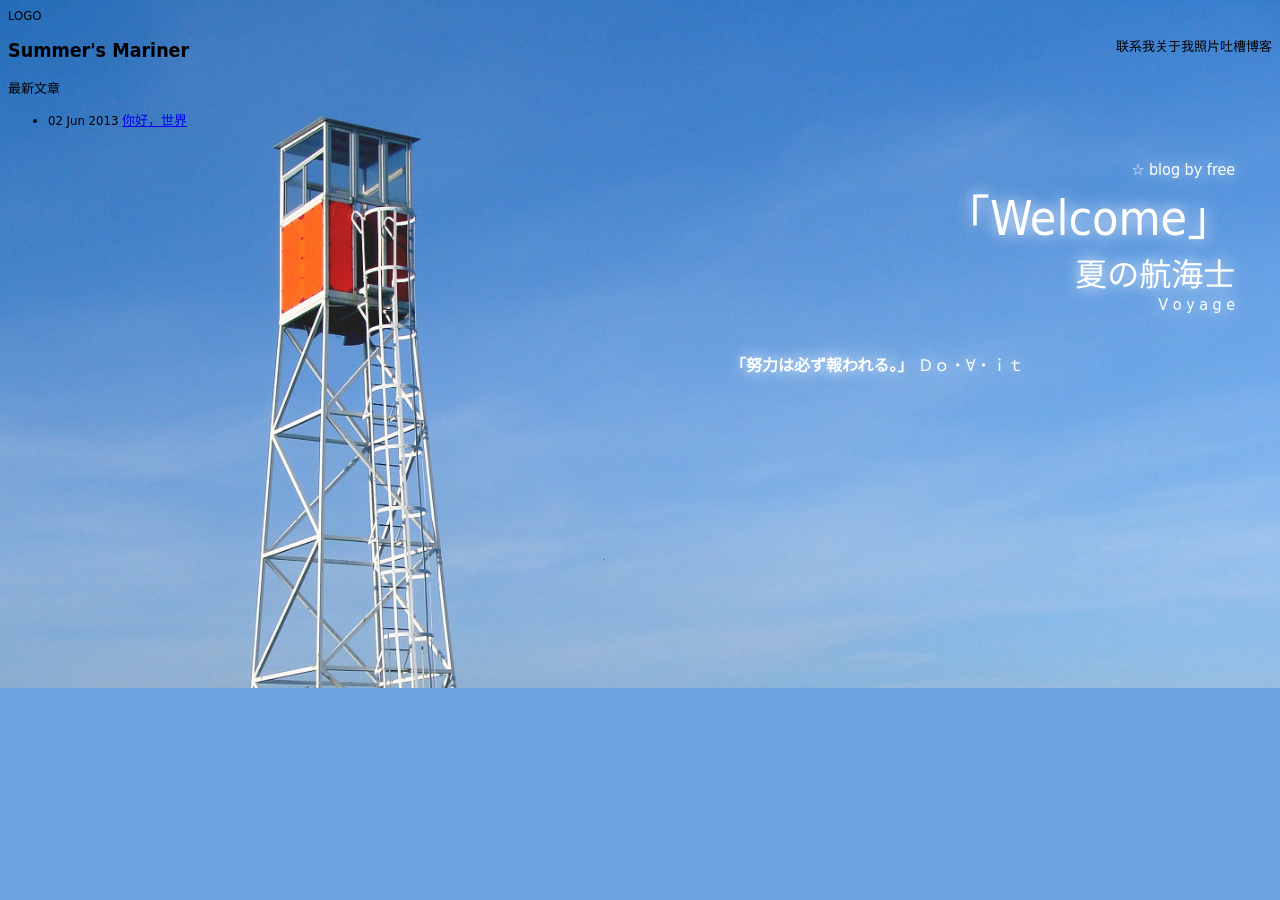
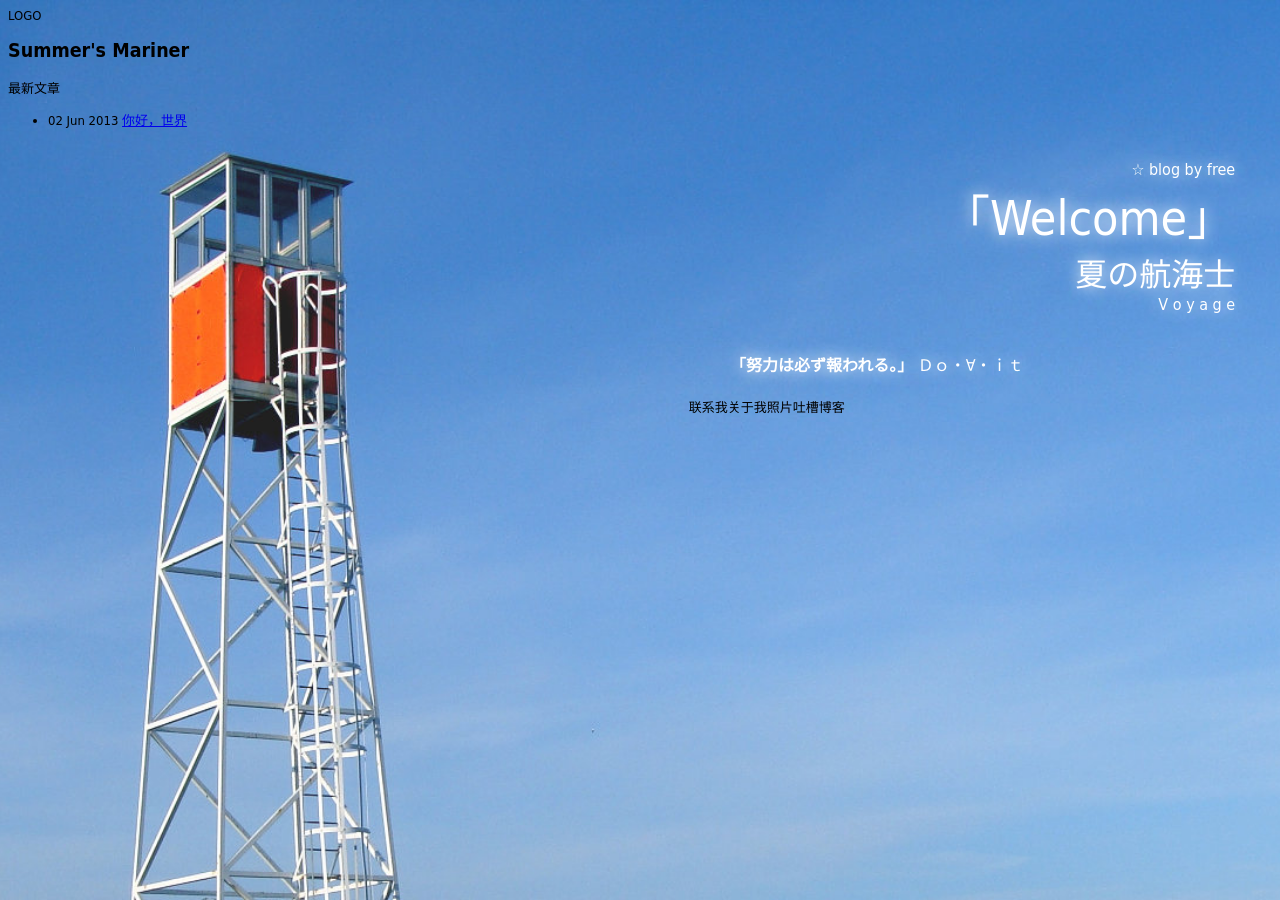
Before and after one commit to free1/free1.github.com, a Jekyll site: the page built from index.html, in a window 1280 px wide. Built offline with Jekyll 4.4.1, drawn with Linux system fonts in a browser that asks for light colours; Markdown is read by kramdown in place of the engine named in the settings.

Commit message:
change index

```diff
--- a/css/main.css
+++ b/css/main.css
@@ -6,10 +6,10 @@ body {
 	background-position: top center;
 	background-repeat: no-repeat;
 
-    -webkit-background-size: contain;
-    -moz-background-size: contain;
-	-o-background-size: contain;
-	background-size: contain;
+    -webkit-background-size: cover;
+    -moz-background-size: cover;
+	-o-background-size: cover;
+	background-size: cover;
 
 	font-family: 'DejaVu Sans Condensed', 'Arial';
 	font-size: 13px;
@@ -34,6 +34,13 @@ div#divBanner div#divSignature {
 }
 
 /* 中部 */
+div#middle {
+	position: absolute;
+	left: 38%;
+    top: 384px;
+	width: 28%;
+    padding-right: 32px;
+}
 div#nav {
 
 }
```
